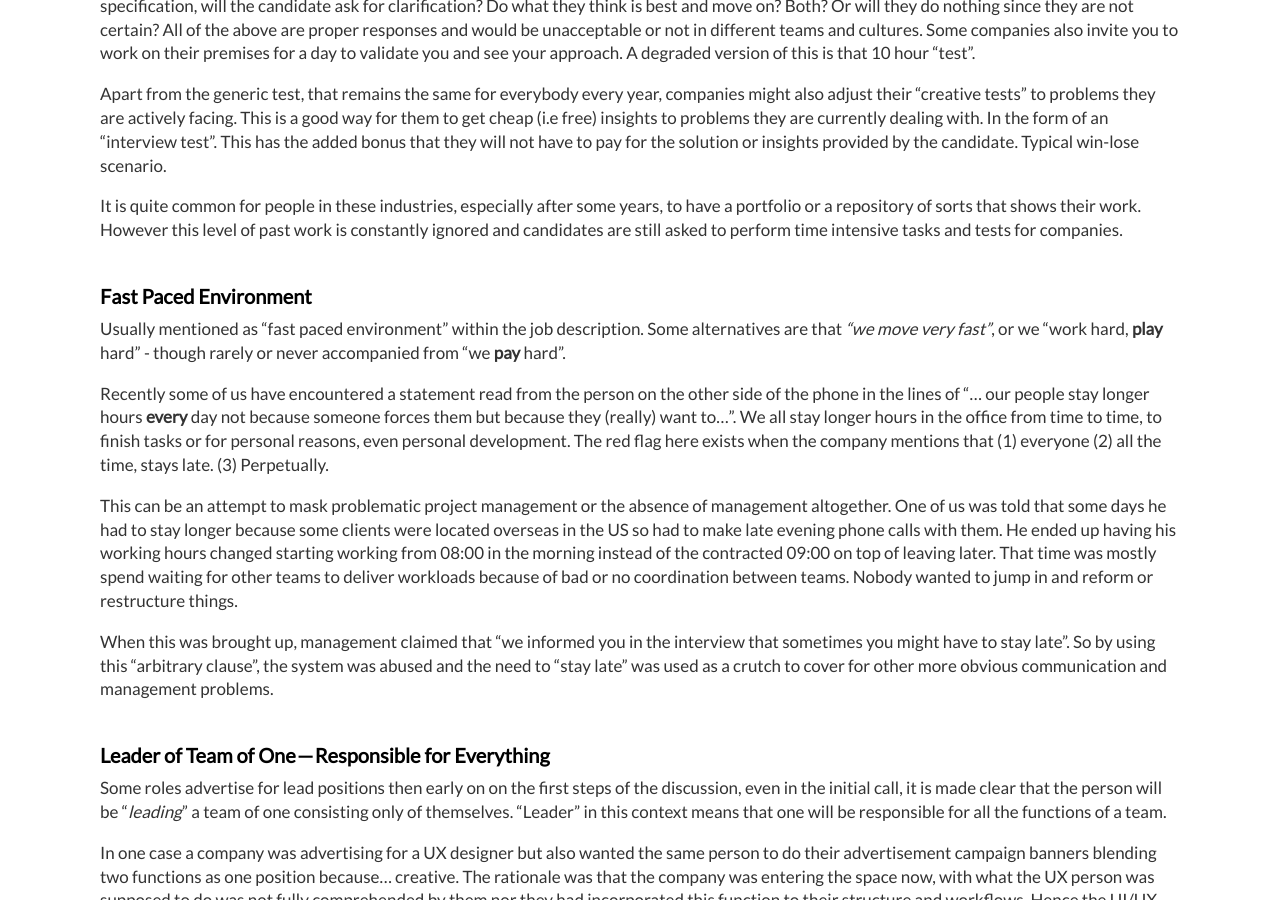
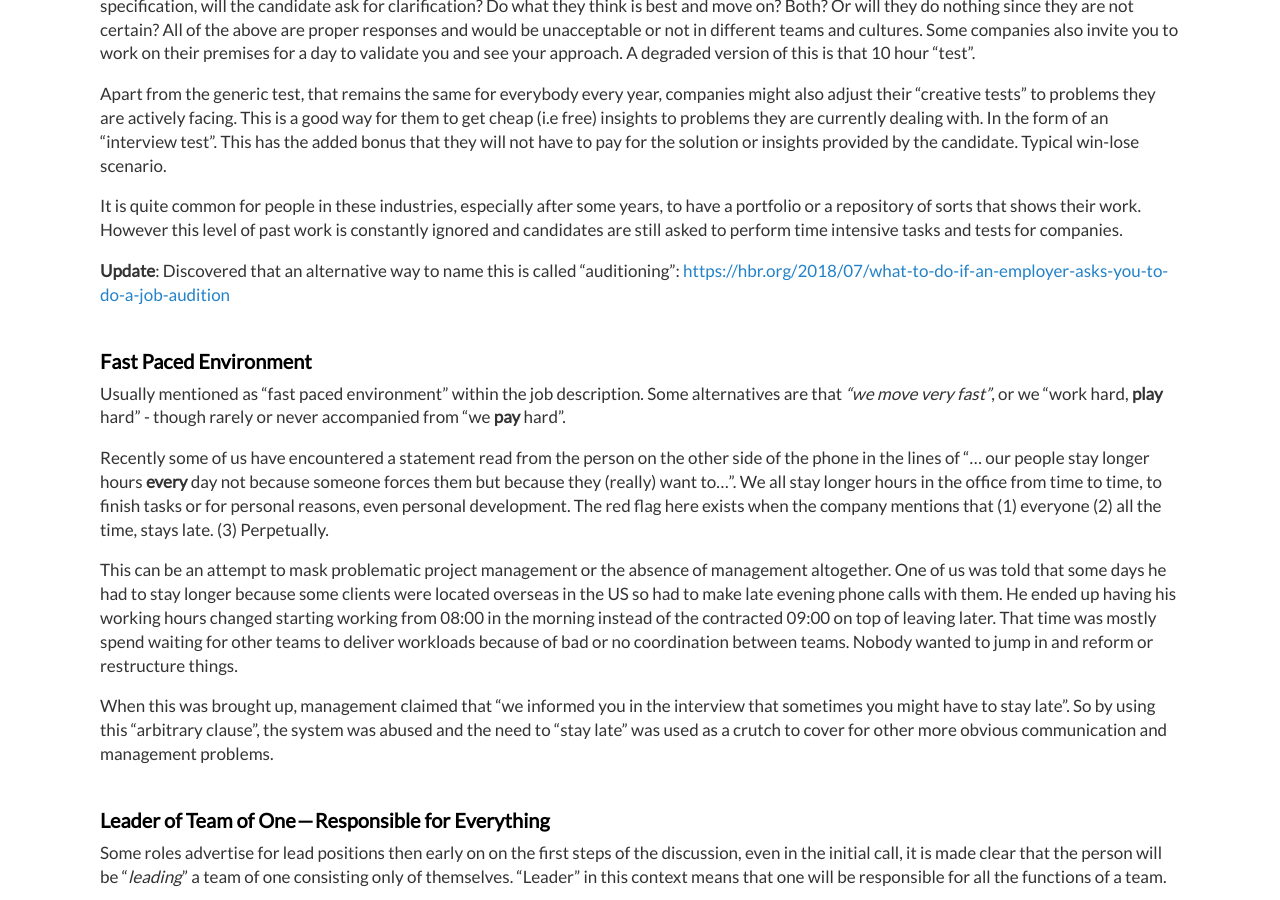
Before and after one commit to dimitrismistriotis/dimitrismistriotis.github.io, a Jekyll site: the page built from _posts/2018-05-24-red_flags_in_interviews.md, in a window 1280 px wide and 900 px high, scrolled down 1273 px. Built offline with Jekyll 4.4.1, drawn with Linux system fonts in a browser that asks for light colours; comment, search, counter and statistics services are not loaded.

Commit message:
Auditioning

```diff
--- a/_posts/2018-05-24-red_flags_in_interviews.md
+++ b/_posts/2018-05-24-red_flags_in_interviews.md
@@ -93,6 +93,9 @@ It is quite common for people in these industries, especially after some years,
 to have a portfolio or a repository of sorts that shows their work. However
 this level of past work is constantly ignored and candidates are still asked
 to perform time intensive tasks and tests for companies.
+
+**Update**: Discovered that an alternative way to name this is called
+"auditioning": <https://hbr.org/2018/07/what-to-do-if-an-employer-asks-you-to-do-a-job-audition>
 
 ## Fast Paced Environment
 
```
